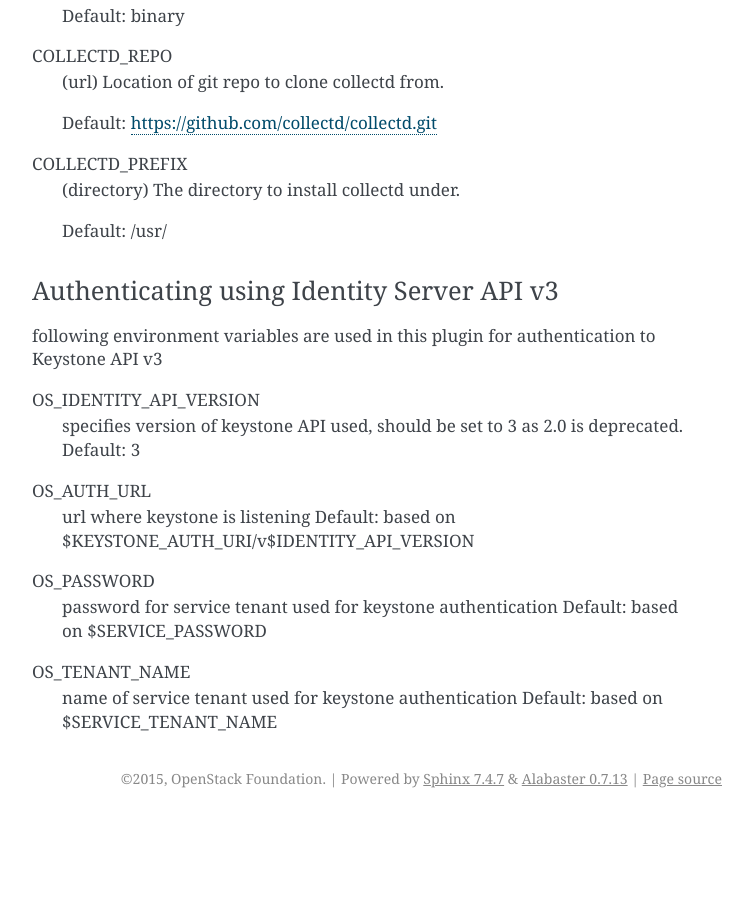
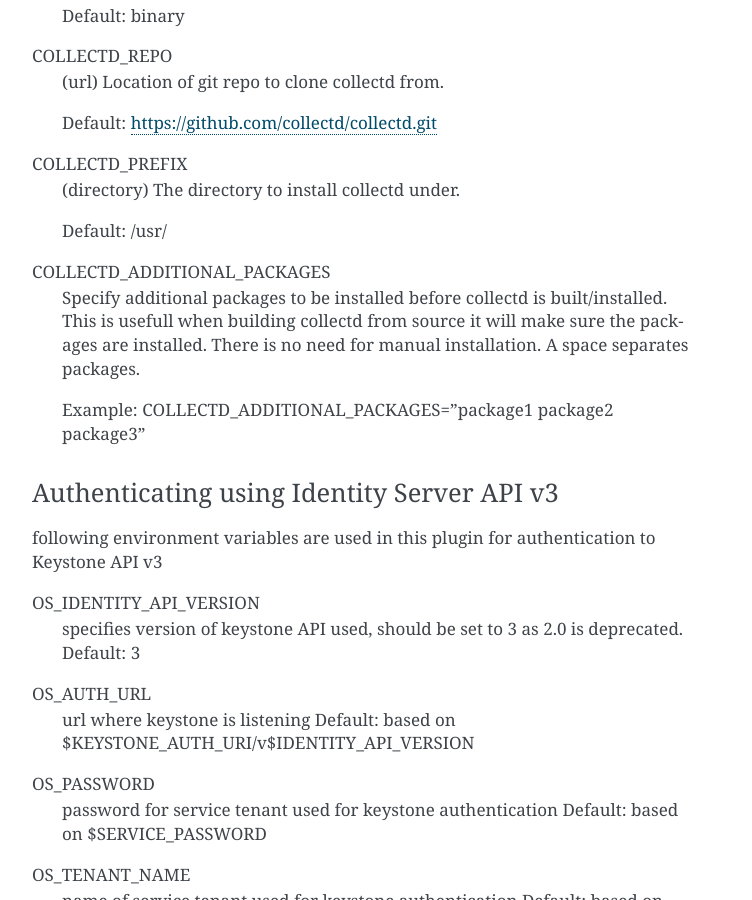
Before and after one commit to openstack-archive/collectd-openstack-plugins, a Sphinx documentation site: the page built from doc/source/usage.rst, in a window 1280 px wide and 900 px high, scrolled down 2478 px. Shown: the whole window, without its empty margins (388-1140 px from the left). Built offline with Sphinx 7.4.7, drawn with Linux system fonts in a browser that asks for light colours; pages that are not in the unit, such as notebooks, are missing from menus; before the commit the page ends 3296 px from its top, so only the background shows below that.

Commit message:
Add ADDITIONAL_REQS config option
   - Define requirements packages in settings.
   - Add COLLECTD_ADDITIONAL_PACKAGES variable.
   - User can define requirements to be installed by using the above
     variable in local.conf
   - Install system requirements and user defined requirements in
     libs/collectd.

Change-Id: If5883aa585be4c6a42e8ffbee9a59ad80de765ae
Closes-Bug: #1675120

```diff
--- a/doc/source/usage.rst
+++ b/doc/source/usage.rst
@@ -130,6 +130,14 @@
 
     Default: /usr/
 
+COLLECTD_ADDITIONAL_PACKAGES
+    Specify additional packages to be installed before collectd is
+    built/installed. This is usefull when building collectd from source it
+    will make sure the packages are installed. There is no need for manual
+    installation. A space separates packages.
+
+    Example: COLLECTD_ADDITIONAL_PACKAGES="package1 package2 package3"
+
 
 Authenticating using Identity Server API v3
 ===========================================
```
Also changed, not shown: doc/source/devstackGSG.rst (+11 -0 lines), 2 other files.
